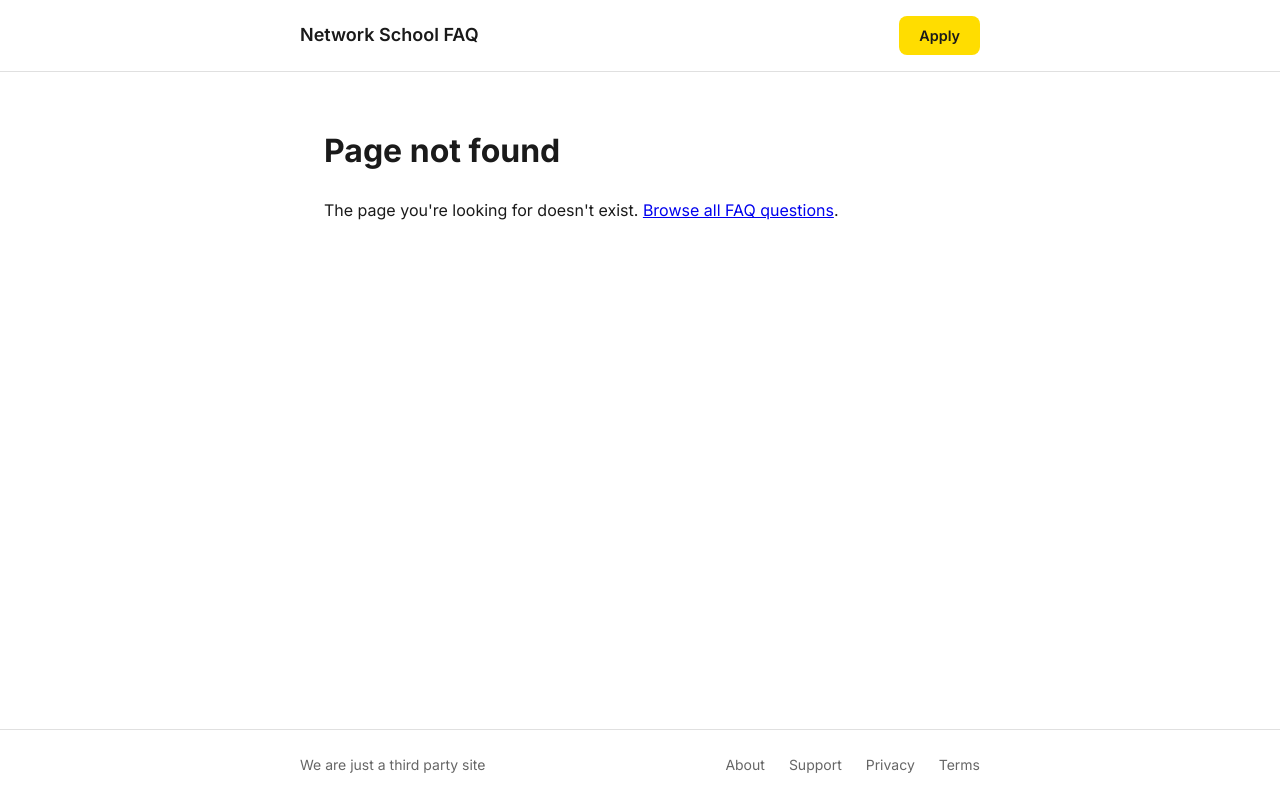
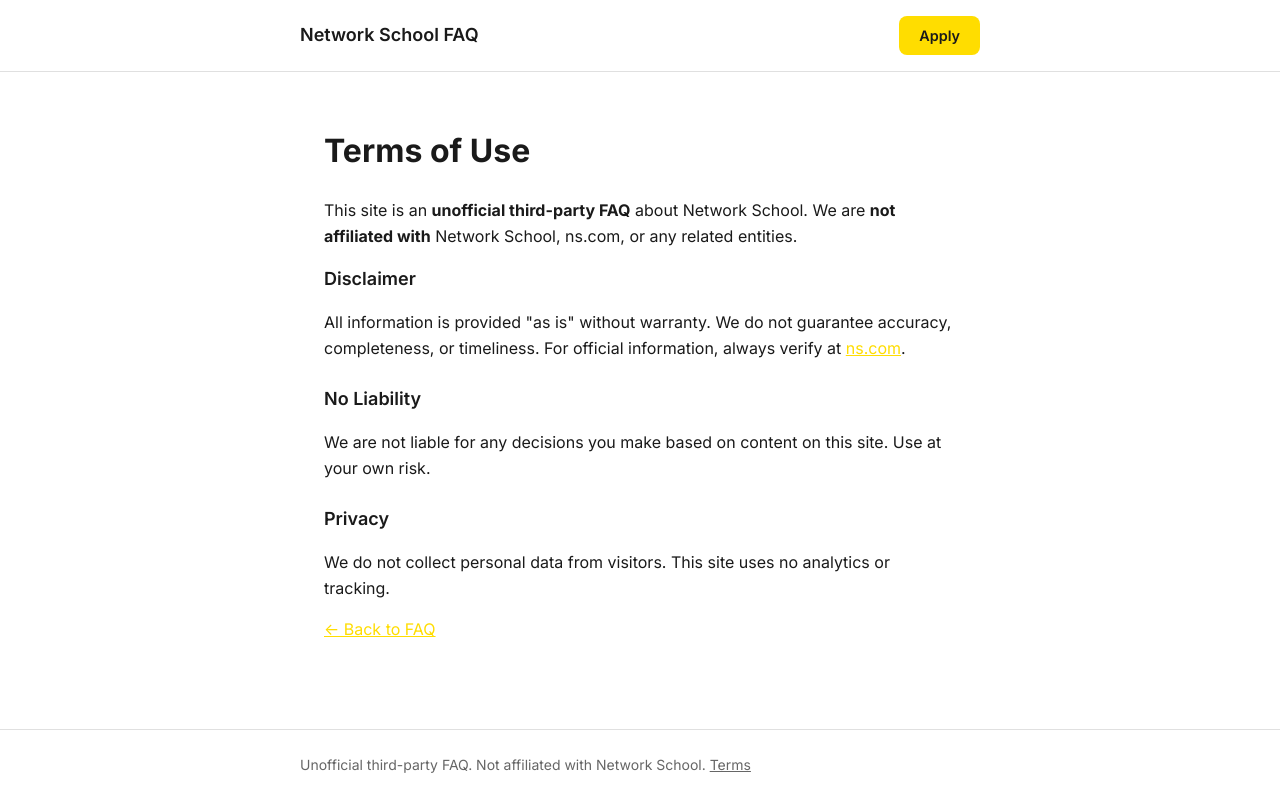
Before and after one commit to thronecloud/NSguide, a React (Vite) app in the folder ns-faq/: page /terms in a window 1280 px wide. Before the commit this address had no page. Built offline with nearby package versions, Linux system fonts and the light colour scheme.

Commit message:
Add Terms page, update footer with clearer disclaimer
Made-with: Cursor

```diff
--- a/ns-faq/src/App.jsx
+++ b/ns-faq/src/App.jsx
@@ -2,6 +2,7 @@ import { lazy, Suspense } from 'react';
 import { BrowserRouter, Routes, Route } from 'react-router-dom';
 import HomePage from './pages/HomePage';
 import QuestionPage from './pages/QuestionPage';
+import TermsPage from './pages/TermsPage';
 import NotFoundPage from './pages/NotFoundPage';
 
 const AdminPage = lazy(() => import('./pages/AdminPage'));
@@ -12,6 +13,7 @@ export default function App() {
       <Routes>
         <Route path="/" element={<HomePage />} />
         <Route path="/faq/:slug" element={<QuestionPage />} />
+        <Route path="/terms" element={<TermsPage />} />
         <Route
           path="/admin"
           element={
--- a/ns-faq/src/components/Footer.jsx
+++ b/ns-faq/src/components/Footer.jsx
@@ -1,22 +1,13 @@
+import { Link } from 'react-router-dom';
+
 export default function Footer() {
   return (
     <footer className="footer">
       <div className="footer-inner">
-        <p className="footer-copyright">We are just a third party site</p>
-        <nav className="footer-nav">
-          <a href="https://ns.com/about" rel="noopener noreferrer" target="_blank">
-            About
-          </a>
-          <a href="https://ns.com/support" rel="noopener noreferrer" target="_blank">
-            Support
-          </a>
-          <a href="https://ns.com/privacy" rel="noopener noreferrer" target="_blank">
-            Privacy
-          </a>
-          <a href="https://ns.com/terms" rel="noopener noreferrer" target="_blank">
-            Terms
-          </a>
-        </nav>
+        <p className="footer-copyright">
+          Unofficial third-party FAQ. Not affiliated with Network School.{' '}
+          <Link to="/terms">Terms</Link>
+        </p>
       </div>
     </footer>
   );
--- /dev/null
+++ b/ns-faq/src/pages/TermsPage.jsx
@@ -0,0 +1,47 @@
+import { Link } from 'react-router-dom';
+import { Helmet } from 'react-helmet-async';
+import Header from '../components/Header';
+import Footer from '../components/Footer';
+
+export default function TermsPage() {
+  return (
+    <>
+      <Helmet>
+        <title>Terms of Use | Network School FAQ</title>
+        <meta name="description" content="Terms of use for this unofficial Network School FAQ site. Not affiliated with Network School." />
+        <meta name="robots" content="index, follow" />
+      </Helmet>
+      <div className="app">
+        <Header />
+        <main className="main">
+          <div className="question-page">
+            <h1>Terms of Use</h1>
+            <p>
+              This site is an <strong>unofficial third-party FAQ</strong> about Network School.
+              We are <strong>not affiliated with</strong> Network School, ns.com, or any related entities.
+            </p>
+            <h2>Disclaimer</h2>
+            <p>
+              All information is provided &quot;as is&quot; without warranty. We do not guarantee accuracy,
+              completeness, or timeliness. For official information, always verify at{' '}
+              <a href="https://ns.com" rel="noopener noreferrer" target="_blank">ns.com</a>.
+            </p>
+            <h2>No Liability</h2>
+            <p>
+              We are not liable for any decisions you make based on content on this site.
+              Use at your own risk.
+            </p>
+            <h2>Privacy</h2>
+            <p>
+              We do not collect personal data from visitors. This site uses no analytics or tracking.
+            </p>
+            <p>
+              <Link to="/">← Back to FAQ</Link>
+            </p>
+          </div>
+        </main>
+        <Footer />
+      </div>
+    </>
+  );
+}
--- a/ns-faq/src/styles/App.css
+++ b/ns-faq/src/styles/App.css
@@ -377,6 +377,25 @@ body {
   margin-bottom: 0;
 }
 
+.question-page h2 {
+  font-size: 1.125rem;
+  font-weight: 600;
+  margin: 1.5rem 0 0.5rem;
+}
+
+.question-page h2:first-of-type {
+  margin-top: 1rem;
+}
+
+.question-page a {
+  color: var(--color-accent);
+  text-decoration: underline;
+}
+
+.question-page a:hover {
+  color: var(--color-accent-hover);
+}
+
 .question-page-back {
   display: inline-block;
   margin-top: 1.5rem;
@@ -470,6 +489,15 @@ body {
   margin: 0;
 }
 
+.footer-copyright a {
+  color: var(--color-text-muted);
+  text-decoration: underline;
+}
+
+.footer-copyright a:hover {
+  color: var(--color-text);
+}
+
 .footer-nav {
   display: flex;
   gap: 1.5rem;
```
